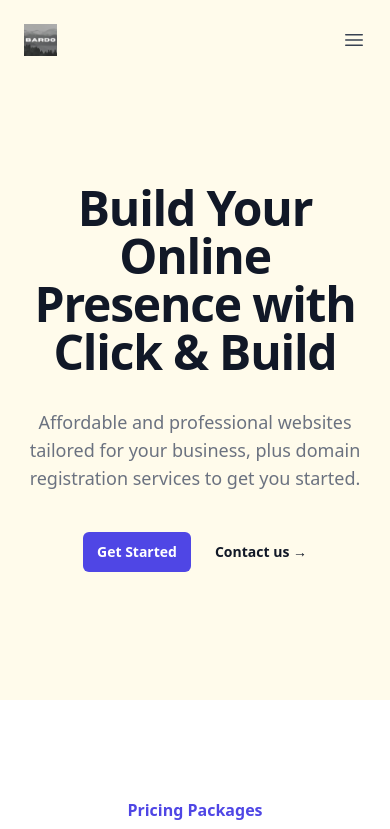
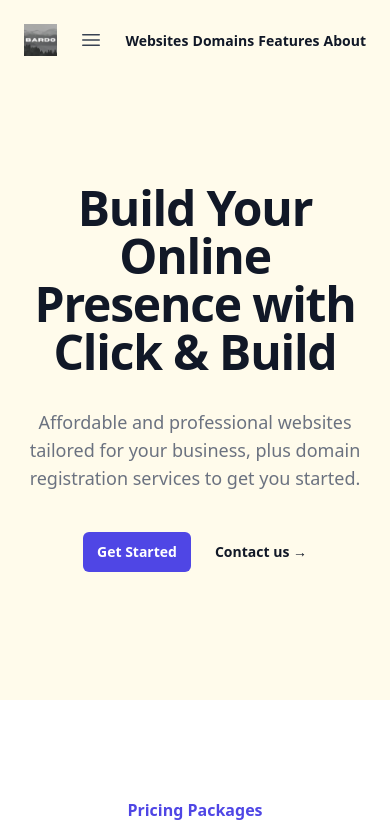
Before and after one commit to BardoXX/Website-Click, a website: page index.html in a window 390 px wide. Both pictures are taken after a click on the button "Open main menu". Shown: the top 829 px of the page. Drawn offline with nearby package versions, Linux system fonts and the light colour scheme; no server answers; a web font is replaced by a local one.

Commit message:
Update index.html

```diff
--- a/index.html
+++ b/index.html
@@ -1,5 +1,5 @@
 <!DOCTYPE html>
-<html lang="en" class="dark">
+<html lang="en">
 <head>
   <meta charset="UTF-8">
   <meta name="viewport" content="width=device-width, initial-scale=1.0">
@@ -40,24 +40,34 @@
                     </a>
                 </div>
                 <div class="flex lg:hidden">
-                    <button type="button" class="-m-2.5 inline-flex items-center justify-center rounded-md p-2.5 text-gray-700 dark:text-gray-200">
+                    <button id="menu-button" type="button" class="-m-2.5 inline-flex items-center justify-center rounded-md p-2.5 text-gray-700 dark:text-gray-200">
                         <span class="sr-only">Open main menu</span>
-                        <svg class="size-6" fill="none" viewBox="0 0 24 24" stroke-width="1.5" stroke="currentColor" aria-hidden="true" data-slot="icon">
+                        <svg class="w-6 h-6" fill="none" viewBox="0 0 24 24" stroke-width="1.5" stroke="currentColor" aria-hidden="true">
                             <path stroke-linecap="round" stroke-linejoin="round" d="M3.75 6.75h16.5M3.75 12h16.5m-16.5 5.25h16.5" />
                         </svg>
                     </button>
                 </div>
-                <div class="hidden lg:flex lg:gap-x-12">
-                    <a href="#" class="text-sm/6 font-semibold text-gray-900 dark:text-gray-200">Websites</a>
-                    <a href="#" class="text-sm/6 font-semibold text-gray-900 dark:text-gray-200">Domains</a>
-                    <a href="#" class="text-sm/6 font-semibold text-gray-900 dark:text-gray-200">Features</a>
-                    <a href="#" class="text-sm/6 font-semibold text-gray-900 dark:text-gray-200">About</a>
+                <div id="menu" class="hidden lg:flex lg:gap-x-12">
+                    <a href="#" class="text-sm font-semibold text-gray-900 dark:text-gray-200">Websites</a>
+                    <a href="#" class="text-sm font-semibold text-gray-900 dark:text-gray-200">Domains</a>
+                    <a href="#" class="text-sm font-semibold text-gray-900 dark:text-gray-200">Features</a>
+                    <a href="#" class="text-sm font-semibold text-gray-900 dark:text-gray-200">About</a>
                 </div>
                 <div class="hidden lg:flex lg:flex-1 lg:justify-end">
-                    <a href="#" class="text-sm/6 font-semibold text-gray- 900 dark:text-gray-200">Contact</a>
+                    <a href="#" class="text-sm font-semibold text-gray-900 dark:text-gray-200">Contact</a>
                 </div>
             </nav>
         </header>
+    </div>
+
+    <script>
+        const menuButton = document.getElementById('menu-button');
+        const menu = document.getElementById('menu');
+
+        menuButton.addEventListener('click', () => {
+            menu.classList.toggle('hidden');
+        });
+    </script>
 
         <div class="relative isolate px-6 pt-14 lg:px-8">
             <!-- Animated Background -->
```
